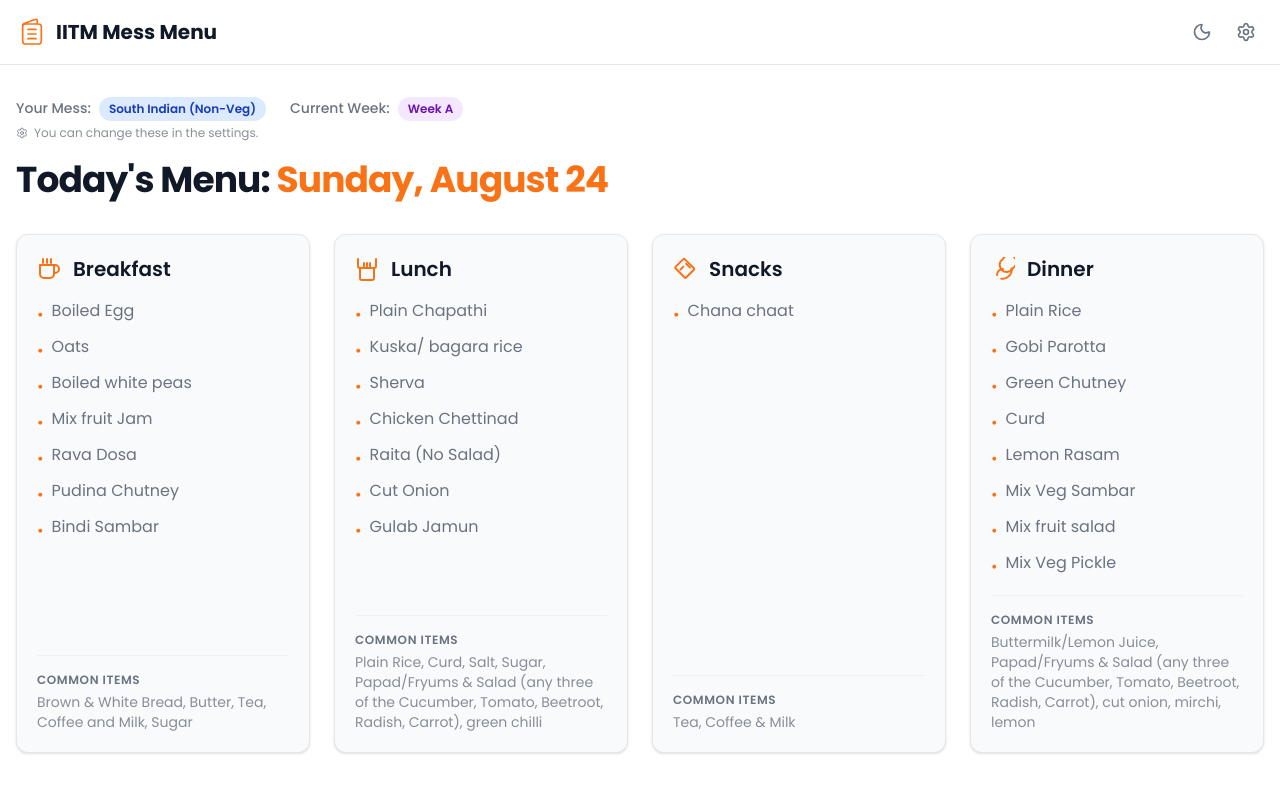
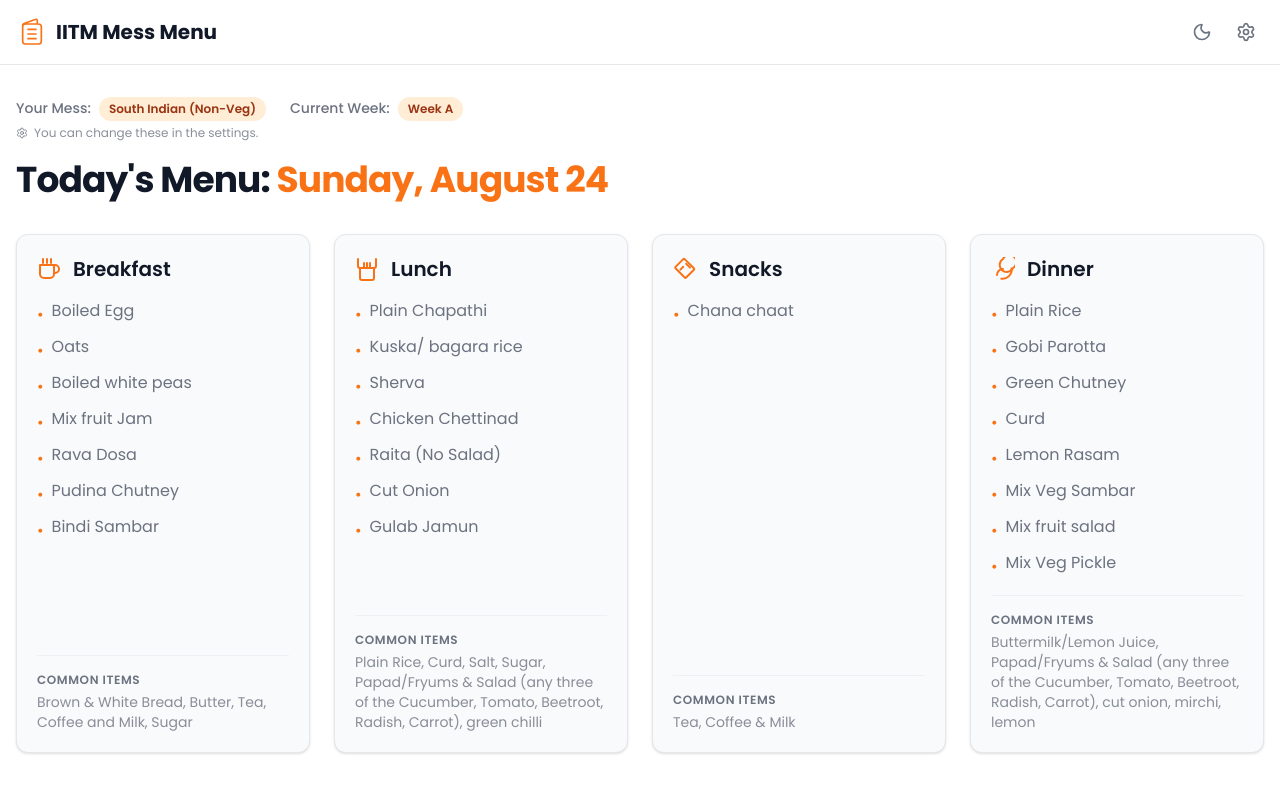
Before and after one commit to peddintisonu/IITM-Mess-Menu, a React (Vite) app: page / in a window 1280 px wide. Both pictures are taken after a click on the button "Save Changes". Shown: the top 800 px of the page. Built offline with nearby package versions, Linux system fonts and the light colour scheme.

Commit message:
fix: update badge styles for better consistency in TodaysMenu component

```diff
--- a/src/components/TodaysMenu.jsx
+++ b/src/components/TodaysMenu.jsx
@@ -115,12 +115,12 @@ const TodaysMenu = () => {
 				<div className="flex flex-col sm:flex-row sm:items-center sm:gap-6 text-sm text-muted mb-1">
 					<div>
 						<span className="font-medium">Your Mess:</span>
-						<span className="ml-2 badge badge-blue">{menuLabel}</span>{" "}
+						<span className="ml-2 badge badge-primary">{menuLabel}</span>{" "}
 						{/* <-- Use the correct label */}
 					</div>
 					<div className="mt-1 sm:mt-0">
 						<span className="font-medium">Current Week:</span>
-						<span className="ml-2 badge badge-purple">
+						<span className="ml-2 badge badge-primary">
 							Week {currentWeek || "Not Set"}
 						</span>
 					</div>
--- a/src/index.css
+++ b/src/index.css
@@ -109,6 +109,12 @@
 	.badge {
 		@apply inline-flex items-center gap-1.5 rounded-full px-2.5 py-1 text-xs font-semibold;
 	}
+	.badge-primary {
+		@apply bg-primary-100 text-primary-800;
+	}
+	.dark .badge-primary {
+		@apply bg-primary-900/30 text-primary-300;
+	}
 	.badge-red {
 		@apply bg-red-100 text-red-800;
 	}
```
Lines whose indentation alone changed are shown as unchanged.
